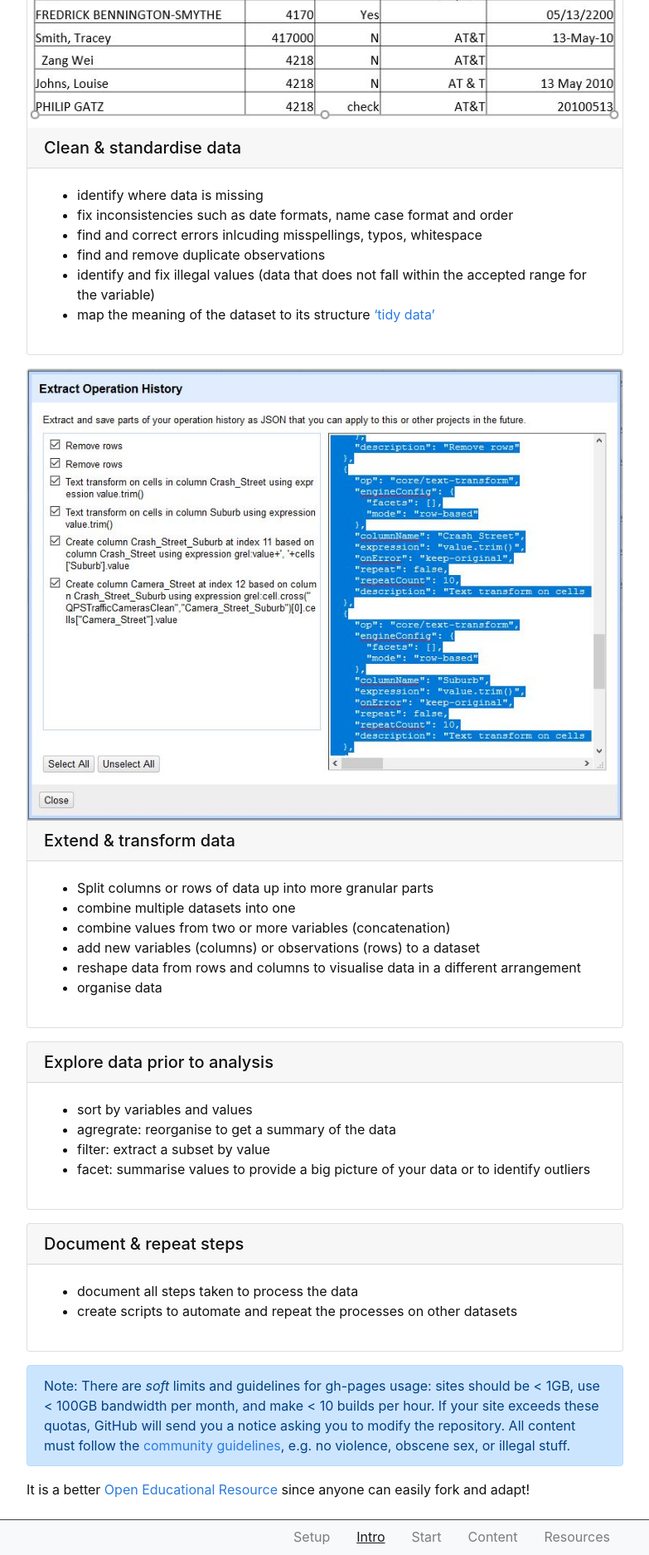
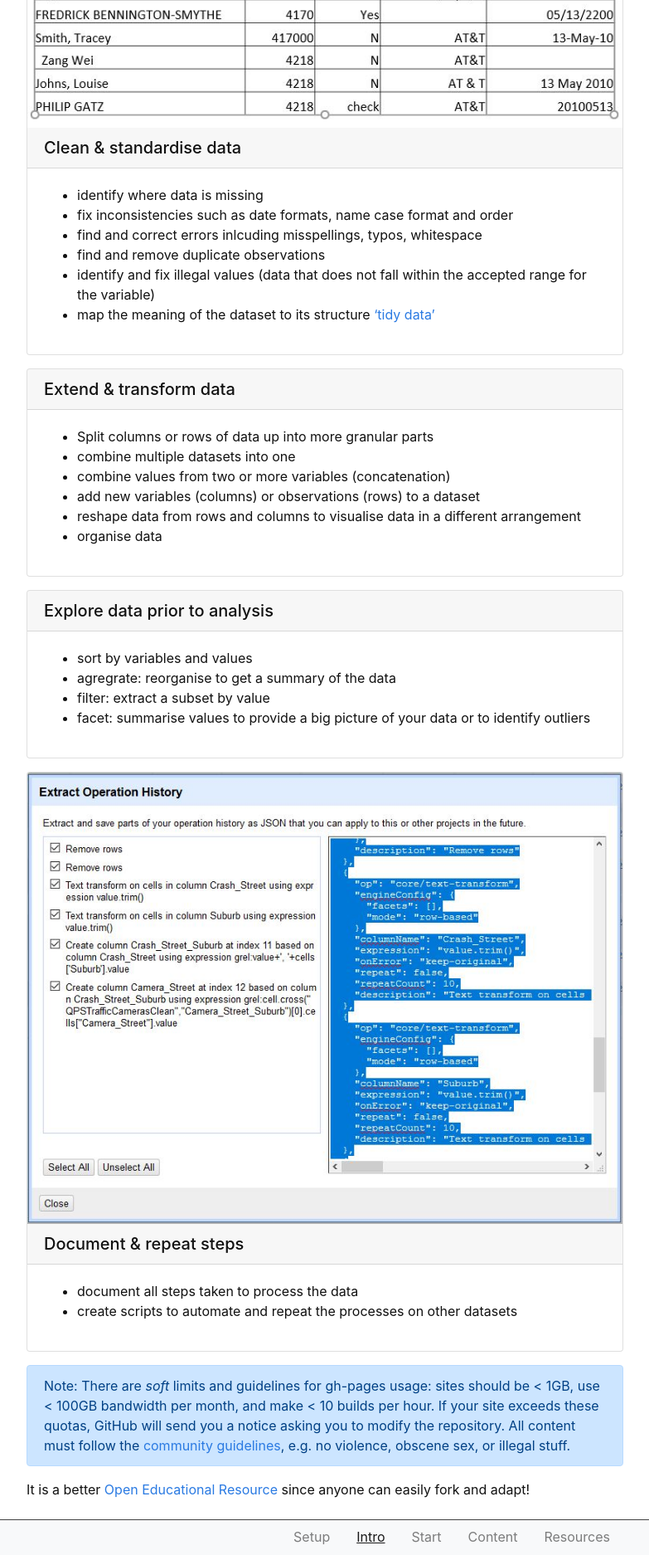
Before and after one commit to GULibrarySandbox/intro-data-wrangle, a Jekyll site: the page built from content/1-intro.md, in a window 1280 px wide. Shown: the part 1117-2991 px from the top of the page at 83% size, without its empty margins (248-1031 px from the left). Built offline with Jekyll 4.4.1, drawn with Linux system fonts in a browser that asks for light colours.

Commit message:
Update 1-intro.md

```diff
--- a/content/1-intro.md
+++ b/content/1-intro.md
@@ -32,7 +32,7 @@ It runs inside your Web browser, but no web connection is needed to use it, unle
 - combine values from two or more variables (concatenation)
 - add new variables (columns) or observations (rows) to a dataset
 - reshape data from rows and columns to visualise data in a different arrangement
-- organise data{% endcapture %} {% include card.md header="Extend & transform data" text=text img="ORScript.JPG" %}
+- organise data{% endcapture %} {% include card.md header="Extend & transform data" text=text %}
 
 {% capture text %}
 - sort by variables and values
@@ -42,7 +42,7 @@ It runs inside your Web browser, but no web connection is needed to use it, unle
 
 {% capture text %}
 - document all steps taken to process the data
-- create scripts to automate and repeat the processes on other datasets{% endcapture %} {% include card.md header="Document & repeat steps" text=text %}
+- create scripts to automate and repeat the processes on other datasets{% endcapture %} {% include card.md header="Document & repeat steps" text=text img="ORScript.JPG" %}
 
 
 {% capture text %}Note:
```
